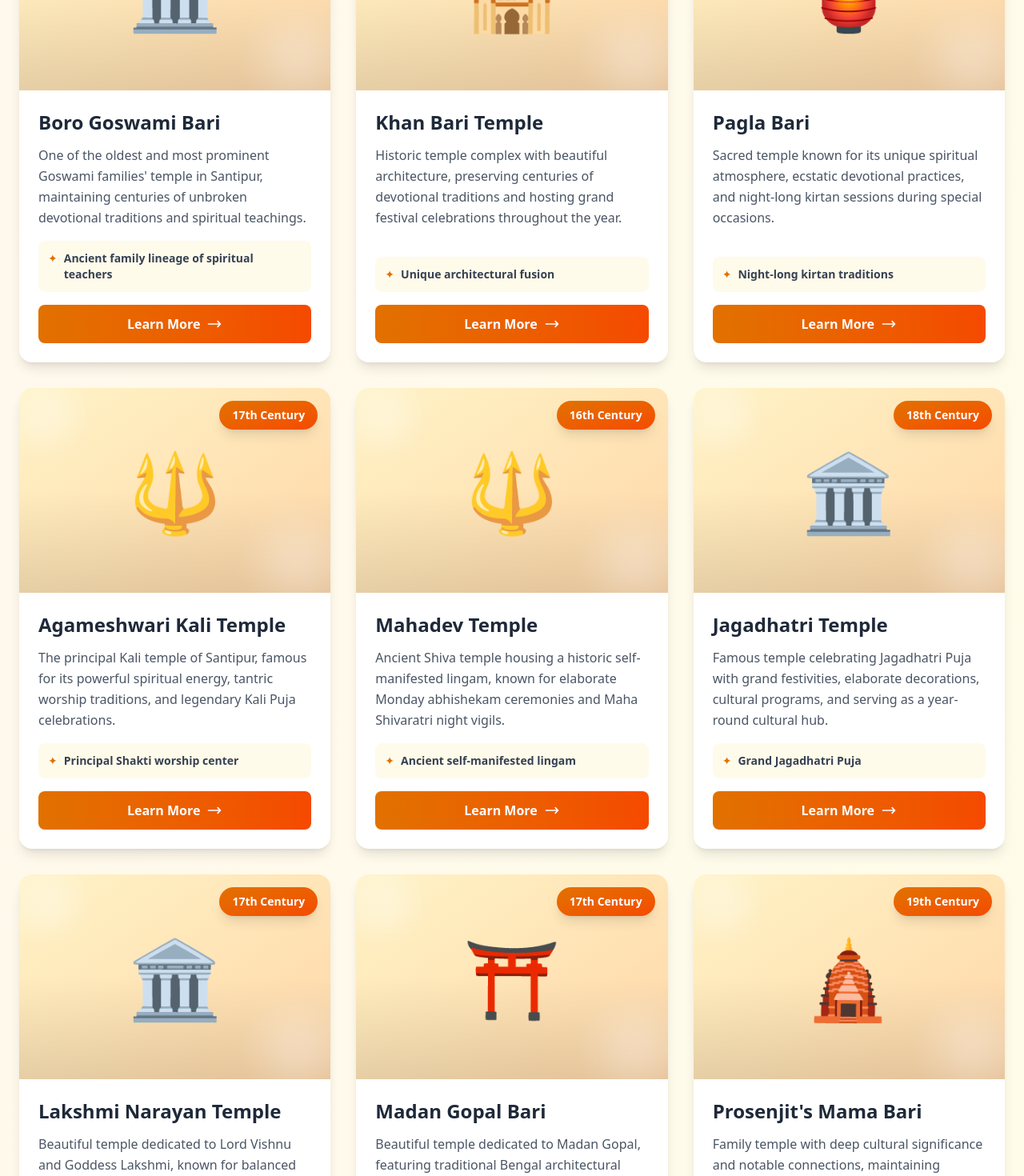
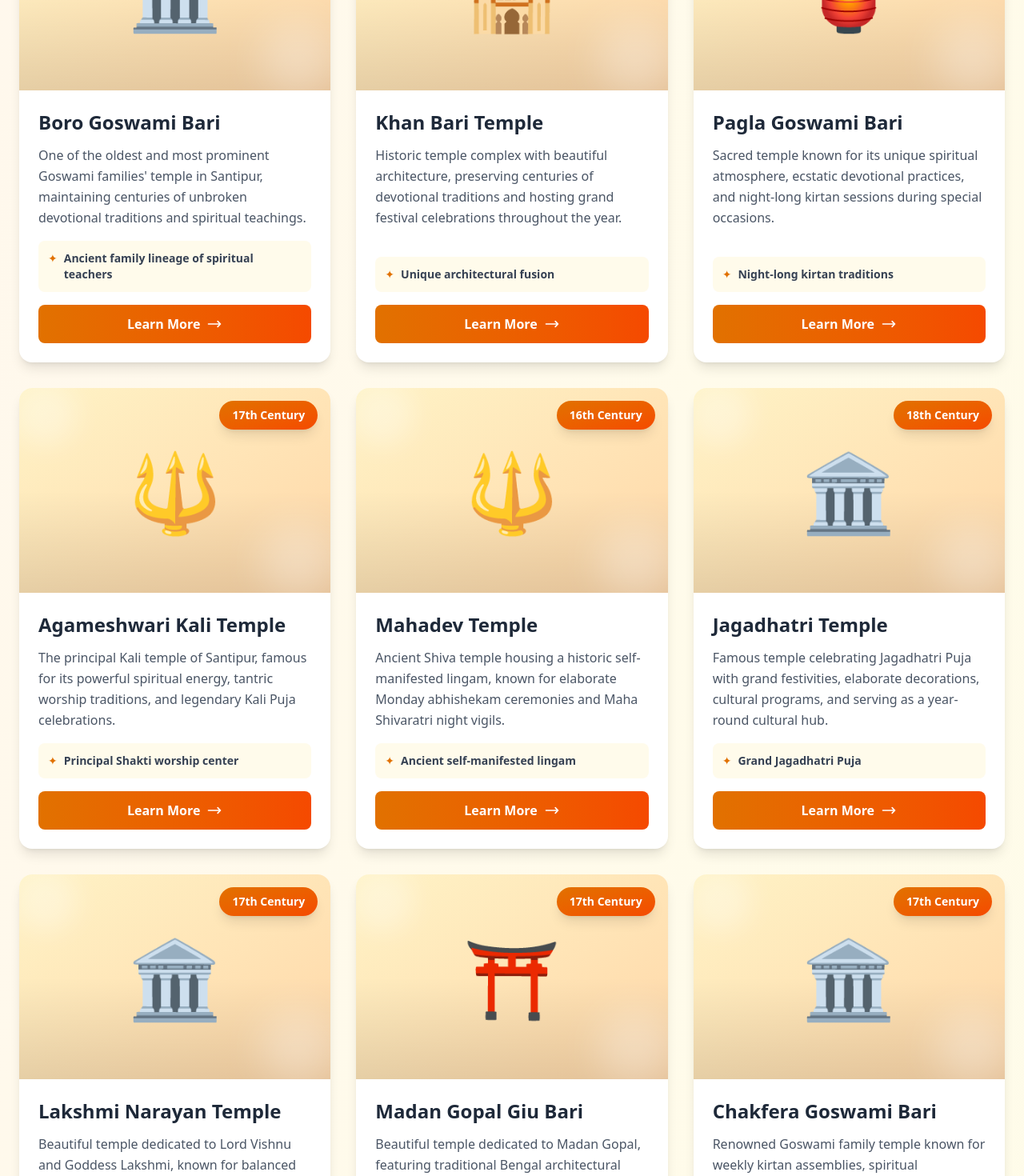
Before and after one commit to anirbandas-01/Santipur_city_of_devotion, a React (Vite) app in the folder frontend/: page /temples in a window 1280 px wide. Shown: the part 1180-2650 px from the top of the page at 80% size. Built offline with nearby package versions, Linux system fonts and the light colour scheme.

Commit message:
add arrow button to see images and corrected some temples name

```diff
--- a/frontend/src/pages/Temples.jsx
+++ b/frontend/src/pages/Temples.jsx
@@ -36,10 +36,10 @@ const allTemples = [
   },
   {
     id: 3,
-    name: "Pagla Bari",
+    name: "Pagla Goswami Bari",
     image: "🏮",
     shortDesc: "Sacred temple known for its unique spiritual atmosphere, ecstatic devotional practices, and night-long kirtan sessions during special occasions.",
-    fullDesc: "Pagla Bari carries a fascinating history of ecstatic devotion and spiritual practices. The temple earned its name from the deep devotional fervor displayed by its early devotees. Today, it remains a center of intense bhakti (devotion) where traditional worship methods are preserved with utmost care. The temple is particularly known for its night-long kirtan sessions during special occasions.",
+    fullDesc: "Pagla Goswami Bari carries a fascinating history of ecstatic devotion and spiritual practices. The temple earned its name from the deep devotional fervor displayed by its early devotees. Today, it remains a center of intense bhakti (devotion) where traditional worship methods are preserved with utmost care. The temple is particularly known for its night-long kirtan sessions during special occasions.",
     period: "18th Century",
     category: "radhakrishna",
     specialFeatures: [
@@ -118,8 +118,7 @@ const allTemples = [
 
 // Add remaining temples with basic data structure
 const remainingTemples = [
-  { id: 4, name: "Madan Gopal Bari", image: "⛩️", shortDesc: "Beautiful temple dedicated to Madan Gopal, featuring traditional Bengal architectural style with exquisitely adorned deity and spring festival celebrations.", period: "17th Century", category: "radhakrishna" },
-  { id: 5, name: "Prosenjit's Mama Bari", image: "🛕", shortDesc: "Family temple with deep cultural significance and notable connections, maintaining traditional worship practices with beautiful temple gardens.", period: "19th Century", category: "radhakrishna" },
+  { id: 4, name: "Madan Gopal Giu Bari", image: "⛩️", shortDesc: "Beautiful temple dedicated to Madan Gopal, featuring traditional Bengal architectural style with exquisitely adorned deity and spring festival celebrations.", period: "17th Century", category: "radhakrishna" },
   { id: 6, name: "Chakfera Goswami Bari", image: "🏛️", shortDesc: "Renowned Goswami family temple known for weekly kirtan assemblies, spiritual instruction programs, and rare manuscript collection.", period: "17th Century", category: "radhakrishna" },
   { id: 7, name: "Bashbuniya Goswami Bari", image: "🕌", shortDesc: "Ancient temple with spacious traditional courtyard, multiple shrine complex, and ancient architectural preservation with seasonal festival grounds.", period: "16th Century", category: "radhakrishna" },
   { id: 8, name: "Atabuniya Goswami Bari", image: "🏮", shortDesc: "Historic Goswami family temple featuring masterful terracotta artwork depicting scenes from Krishna's life with traditional worship timings.", period: "17th Century", category: "radhakrishna" },
@@ -262,8 +261,41 @@ export default function Temples() {
             <div className="mb-8">
               <h3 className="text-2xl font-bold text-gray-800 mb-6">Temple Gallery</h3>
               <div className="relative group">
+                {/* Left Arrow Button */}
+                <button
+                  onClick={() => {
+                    const container = document.getElementById(`gallery-${temple.id}`);
+                    if (container) {
+                      container.scrollBy({ left: -350, behavior: 'smooth' });
+                    }
+                  }}
+                  className="absolute left-2 top-1/2 -translate-y-1/2 z-10 w-10 h-10 bg-white/90 hover:bg-white rounded-full flex items-center justify-center shadow-lg hover:shadow-xl transition-all duration-300 opacity-0 group-hover:opacity-100"
+                >
+                  <svg className="w-6 h-6 text-gray-800" fill="none" stroke="currentColor" viewBox="0 0 24 24">
+                    <path strokeLinecap="round" strokeLinejoin="round" strokeWidth={2} d="M15 19l-7-7 7-7" />
+                  </svg>
+                </button>
+
+                {/* Right Arrow Button */}
+                <button
+                  onClick={() => {
+                    const container = document.getElementById(`gallery-${temple.id}`);
+                    if (container) {
+                      container.scrollBy({ left: 350, behavior: 'smooth' });
+                    }
+                  }}
+                  className="absolute right-2 top-1/2 -translate-y-1/2 z-10 w-10 h-10 bg-white/90 hover:bg-white rounded-full flex items-center justify-center shadow-lg hover:shadow-xl transition-all duration-300 opacity-0 group-hover:opacity-100"
+                >
+                  <svg className="w-6 h-6 text-gray-800" fill="none" stroke="currentColor" viewBox="0 0 24 24">
+                    <path strokeLinecap="round" strokeLinejoin="round" strokeWidth={2} d="M9 5l7 7-7 7" />
+                  </svg>
+                </button>
+
                 {/* Scrollable Container */}
-                <div className="flex gap-6 overflow-x-auto pb-4 snap-x snap-mandatory scrollbar-hide hover:scrollbar-show scroll-smooth">
+                <div
+                  id={`gallery-${temple.id}`}
+                  className="flex gap-6 overflow-x-auto pb-4 snap-x snap-mandatory scrollbar-hide hover:scrollbar-show scroll-smooth"
+                >
                   {temple.gallery?.map((img, index) => (
                     <div
                       key={index}
```
